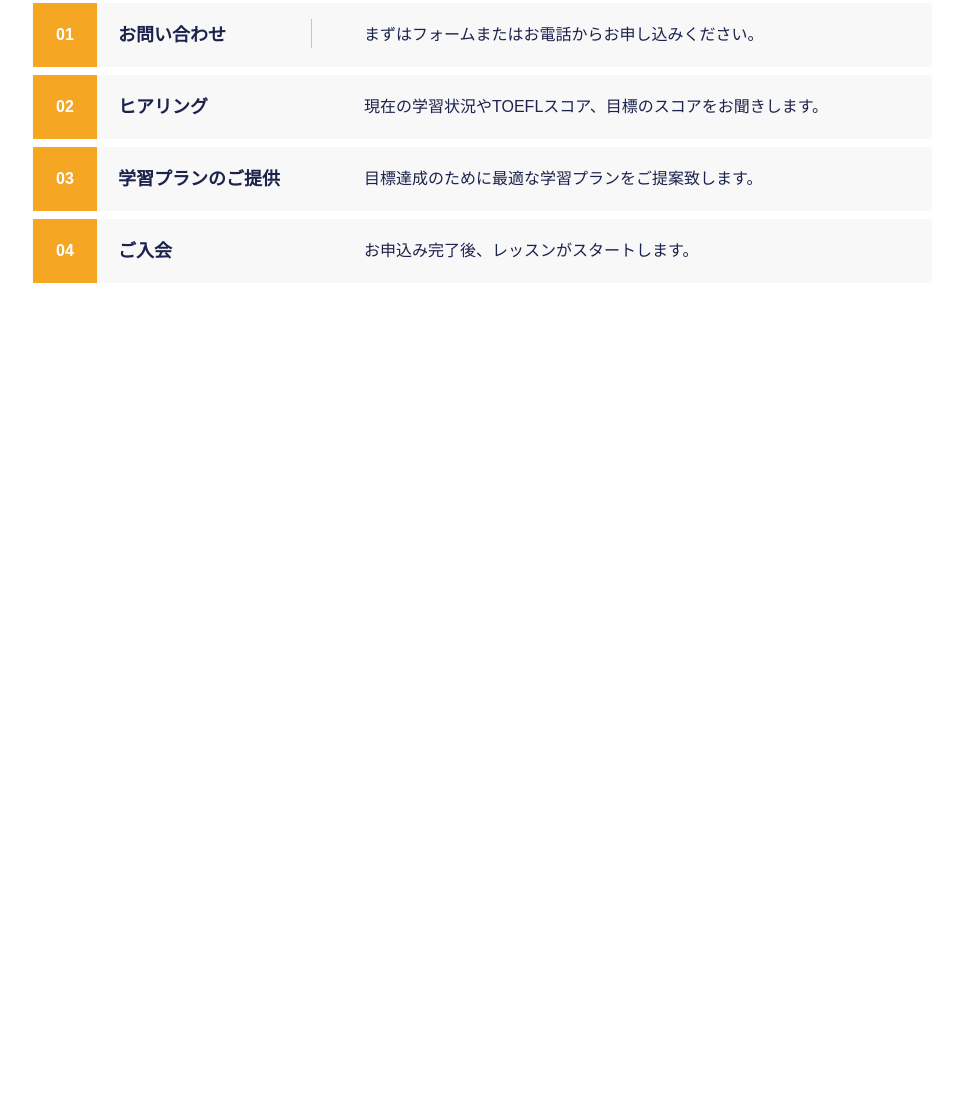
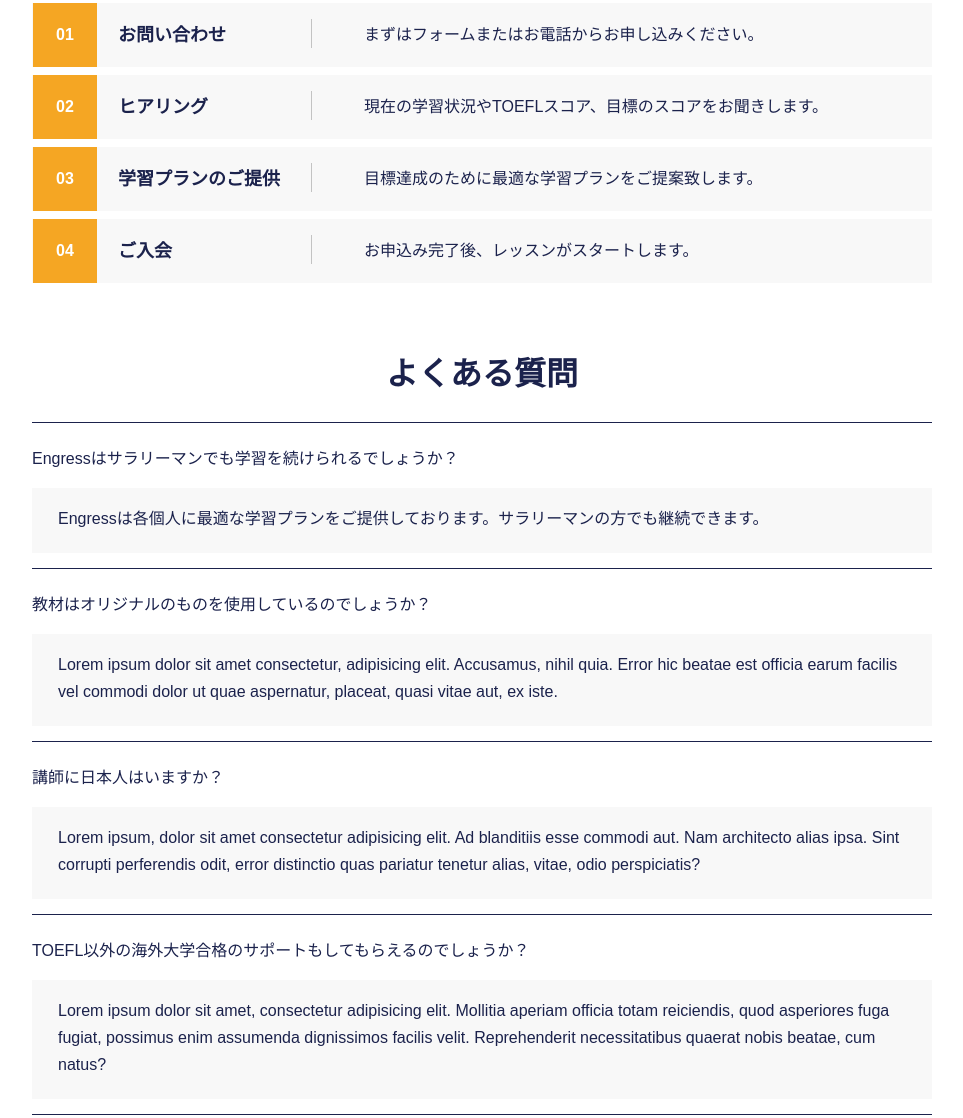
Before and after one commit to yamanoha-hub/engress, a website: page index.html in a window 1280 px wide. Shown: the part 3230-4348 px from the top of the page, without its empty margins (158-1121 px from the left). Before the commit the page ends 3596 px from the top, so only its background shows below. Drawn offline with nearby package versions, Linux system fonts and the light colour scheme.

Commit message:
質問作成

```diff
--- a/index.html
+++ b/index.html
@@ -269,6 +269,58 @@
     </section>
     <!-- /.flow -->
 
+    <section class="faq">
+      <div class="faq__inner">
+        <div class="section__ttl">
+          <h2>よくある質問</h2>
+        </div>
+        <!-- /.section__ttl -->
+        <div class="faq__box">
+          <div class="faq__box__item">
+            <p class="faq__box__item-text">Engressはサラリーマンでも学習を続けられるでしょうか？</p>
+            <div class="accordion">
+              <p>Engressは各個人に最適な学習プランをご提供しております。サラリーマンの方でも継続できます。</p>
+            </div>
+            <!-- /.accordion -->
+          </div>
+          <!-- /.faq__box__item -->
+          <div class="faq__box__item">
+            <p class="faq__box__item-text">教材はオリジナルのものを使用しているのでしょうか？</p>
+            <div class="accordion">
+              <p>Lorem ipsum dolor sit amet consectetur, adipisicing elit. Accusamus, nihil quia. Error hic beatae est officia earum facilis vel commodi dolor ut quae aspernatur, placeat, quasi vitae aut, ex iste.</p>
+            </div>
+            <!-- /.accordion -->
+          </div>
+          <!-- /.faq__box__item -->
+          <div class="faq__box__item">
+            <p class="faq__box__item-text">講師に日本人はいますか？</p>
+            <div class="accordion">
+              <p>Lorem ipsum, dolor sit amet consectetur adipisicing elit. Ad blanditiis esse commodi aut. Nam architecto alias ipsa. Sint corrupti perferendis odit, error distinctio quas pariatur tenetur alias, vitae, odio perspiciatis?</p>
+            </div>
+            <!-- /.accordion -->
+          </div>
+          <!-- /.faq__box__item -->
+          <div class="faq__box__item">
+            <p class="faq__box__item-text">TOEFL以外の海外大学合格のサポートもしてもらえるのでしょうか？</p>
+            <div class="accordion">
+              <p>Lorem ipsum dolor sit amet, consectetur adipisicing elit. Mollitia aperiam officia totam reiciendis, quod asperiores fuga fugiat, possimus enim assumenda dignissimos facilis velit. Reprehenderit necessitatibus quaerat nobis beatae, cum natus?</p>
+            </div>
+            <!-- /.accordion -->
+          </div>
+          <!-- /.faq__box__item -->
+        </div>
+        <!-- /.faq__box -->
+
+
+
+
+      </div>
+      <!-- /.faq__inner -->
+    </section>
+    <!-- /.faq -->
+
+
+
 
   </main>
   <footer>
--- a/sass/style.scss
+++ b/sass/style.scss
@@ -357,16 +357,6 @@
   &__box {
     width: 900px;
     margin-top: 53px;
-    position: relative;
-    &::before {
-      background-color: #C3C3C3;
-      content: "";
-      width: 1px;
-      height: 29.03px;
-      position: absolute;
-      top: 16.9px;
-      left: 279px;
-    }
     &__item {
       background-color: #F8F8F8;
       padding-left: 1px;
@@ -374,6 +364,19 @@
       height: 64px;
       display: flex;
       align-items: center;
+      position: relative;
+      &::before {
+        background-color: #C3C3C3;
+        content: "";
+        width: 1px;
+        height: 29.03px;
+        position: absolute;
+        top: 16.9px;
+        left: 279px;
+      }
+      &:nth-child(4) {
+        margin-bottom: 0;
+      }
       span {
         width: 64px;
         line-height: 64px;
@@ -394,3 +397,44 @@
   }
 
 }
+
+.faq {
+  margin-bottom: 90.2px;
+  &__inner {
+    width: 100%;
+    max-width: 1280px;
+    margin-right: auto;
+    margin-left: auto;
+    @include section-ttl;
+    display: flex;
+    flex-direction: column;
+    align-items: center;
+  }
+  &__box {
+    width: 900px;
+    margin-top: 32px;
+    border-bottom: 1px solid $site-Color;
+    &__item {
+      border-top: 1px solid $site-Color;
+      position: relative;
+      &-text {
+        height: 65px;
+        position: relative;
+        top: 28px;
+      }
+
+      .accordion {
+        padding-top: 23px - 5.5px;
+        padding-bottom: 26px - 5.5px;
+        background-color: #F8F8F8;
+        margin-bottom: 15px;
+        position: relative;
+        p {
+          padding-left: 26px;
+          padding-right: 26px;
+          line-height: 1.6875;
+        }
+      }
+    }
+  }
+}
```
Also changed, not shown: sass/style.css, 1 other file.
